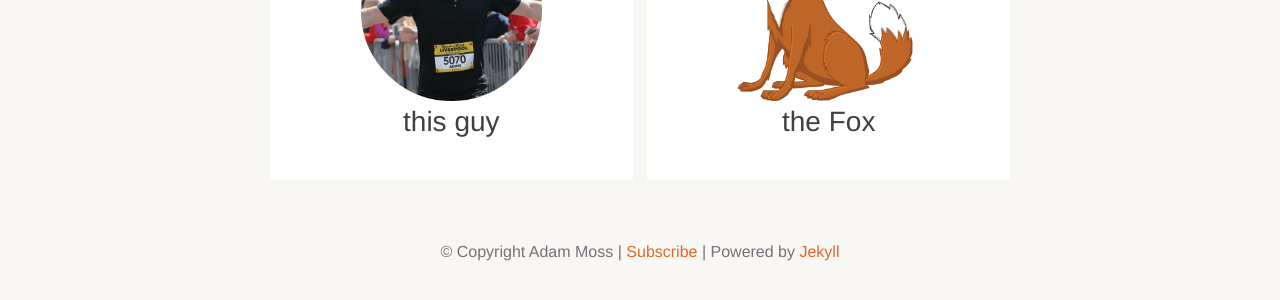
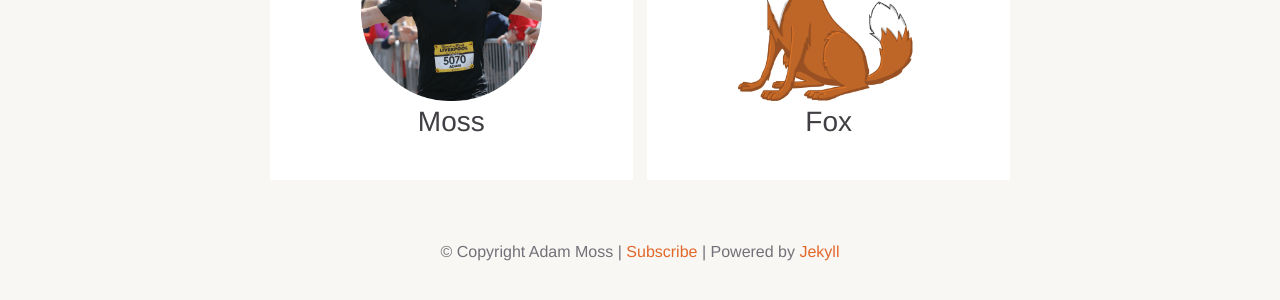
Before and after one commit to adampmoss/adampmoss.github.io, a Jekyll site: the page built from index.html, in a window 1280 px wide. Shown: the part 269-569 px from the top of the page. Built offline with Jekyll 4.4.1, drawn with Linux system fonts in a browser that asks for light colours; some web fonts are replaced; the list of posts is cut into pages by our own code.

Commit message:
Changes HP names

```diff
--- a/index.html
+++ b/index.html
@@ -5,8 +5,8 @@ title: Adam Moss - Personal Blog and Magento Fox
 
 <div class="home">
 <h2 class="centre">Who are you here for?</h2>
-<a class="blog-link adam-link" href="blog"><img src="assets/adam.png" /><span>this guy</span></a>
-<a class="blog-link last magentofox-link" href="magentofox"><img src="assets/magento-fox.png" /><span>the Fox</span></a>
+<a class="blog-link adam-link" href="blog"><img src="assets/adam.png" /><span>Moss</span></a>
+<a class="blog-link last magentofox-link" href="magentofox"><img src="assets/magento-fox.png" /><span>Fox</span></a>
 
   <!--<ul class="post-list">
     {% for post in paginator.posts %}
```
